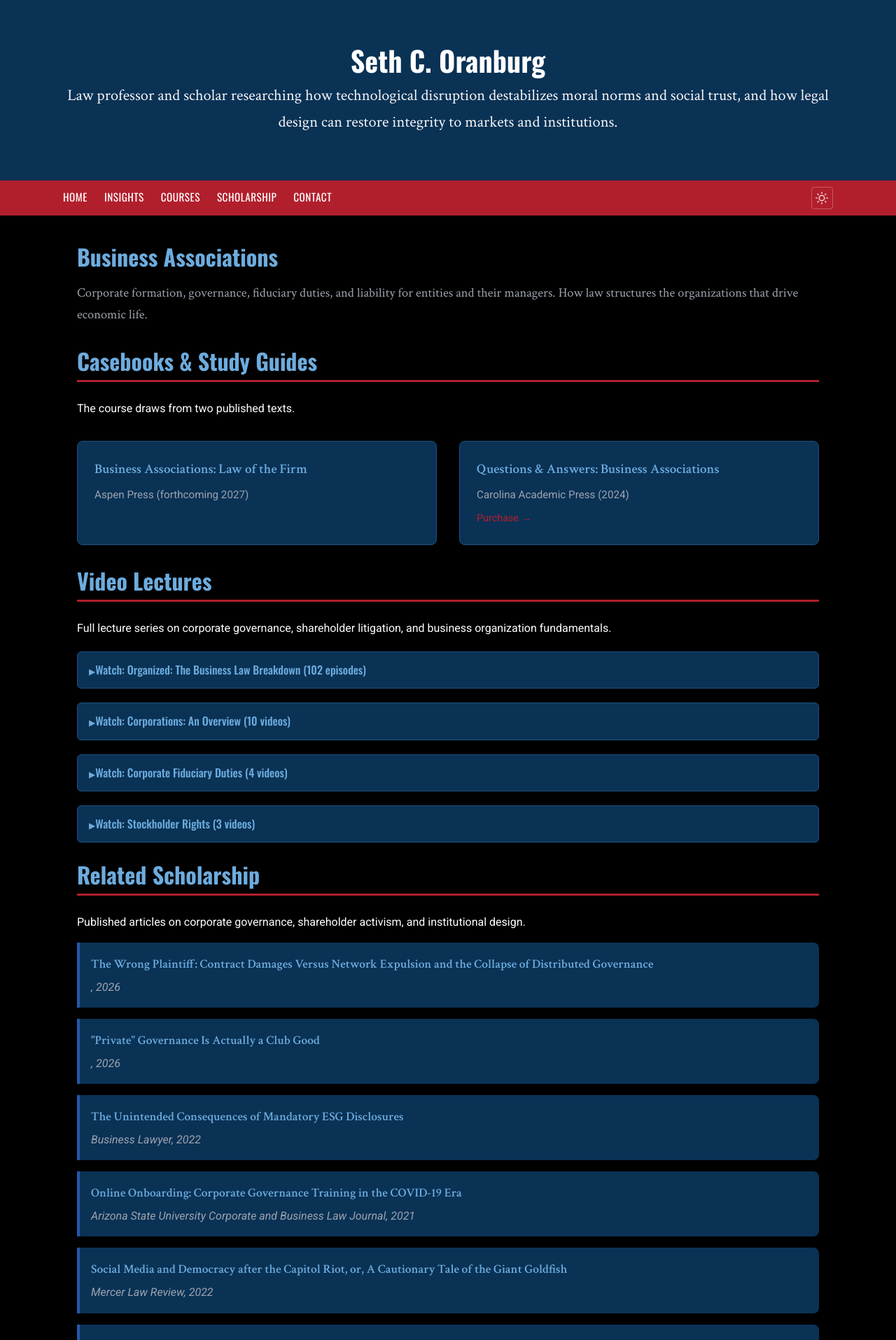
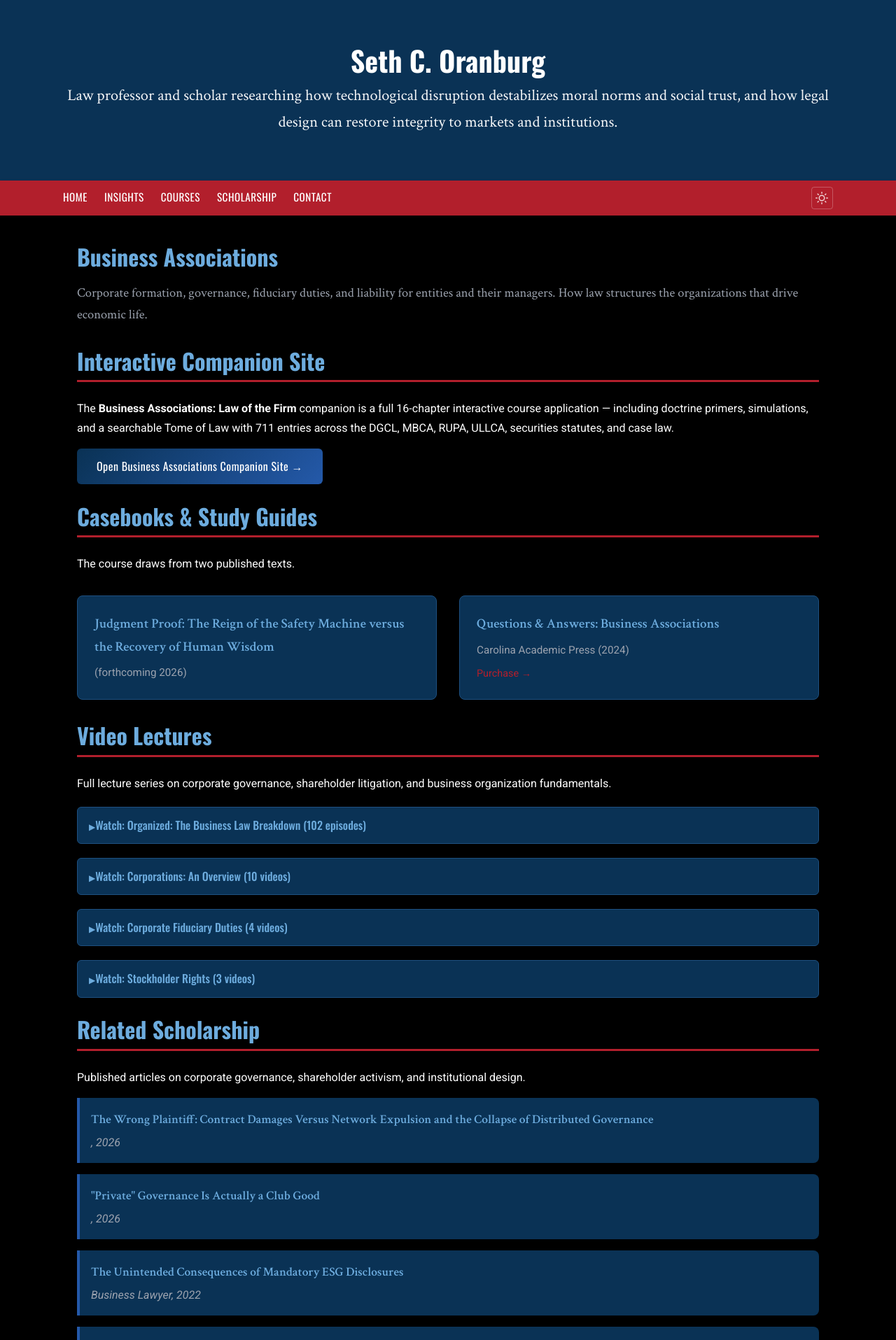
Before and after one commit to Oranburg/oranburg.github.io, a Jekyll site: the page built from courses/business-associations/index.html, in a window 1280 px wide. Shown: the top 1915 px of the page at 70% size. Built offline with Jekyll 4.4.1, drawn with Linux system fonts in a browser that asks for light colours; some of the changed text lies outside the part shown.

Commit message:
Fix wrong university in structured data; cross-link companion sites; SEO & accessibility (#13)
* Fix alumni data, cross-link companion sites, accessibility and security improvements

Agent-Logs-Url: https://github.com/Oranburg/oranburg.github.io/sessions/062dbeec-b31d-4257-9658-1d9534cedb2b

Co-authored-by: Oranburg <259708769+Oranburg@users.noreply.github.com>

* Replace inline styles with companion-cta-wrapper CSS class

Agent-Logs-Url: https://github.com/Oranburg/oranburg.github.io/sessions/062dbeec-b31d-4257-9658-1d9534cedb2b

Co-authored-by: Oranburg <259708769+Oranburg@users.noreply.github.com>

---------

Co-authored-by: copilot-swe-agent[bot] <198982749+Copilot@users.noreply.github.com>
Co-authored-by: Oranburg <259708769+Oranburg@users.noreply.github.com>

```diff
--- a/_layouts/default.html
+++ b/_layouts/default.html
@@ -53,10 +53,15 @@
     "sameAs": [
       "https://www.youtube.com/@BizLaw",
       "https://papers.ssrn.com/sol3/cf_dev/AbsByAuth.cfm?per_id=2256355",
-      "https://bizlawbreakdown.podbean.com"
+      "https://bizlawbreakdown.podbean.com",
+      "https://oranburg.github.io/K/",
+      "https://oranburg.github.io/BA/",
+      "https://oranburg.github.io/exclusive-inclusion/",
+      "https://oranburg.github.io/safety-machine/"
     ],
     "alumniOf": [
-      { "@type": "CollegeOrUniversity", "name": "Georgetown University Law Center" }
+      { "@type": "CollegeOrUniversity", "name": "University of Chicago Law School" },
+      { "@type": "CollegeOrUniversity", "name": "University of Florida" }
     ],
     "award": ["Teaching Excellence Award 2024"],
     "mainEntityOfPage": "https://oranburg.law"
@@ -74,7 +79,7 @@
   </header>
 
   <nav class="site-nav" aria-label="Main navigation">
-    <button class="nav-toggle" onclick="this.closest('.site-nav').classList.toggle('open')" aria-label="Toggle menu">
+    <button class="nav-toggle" onclick="var nav=this.closest('.site-nav');nav.classList.toggle('open');this.setAttribute('aria-expanded',nav.classList.contains('open'))" aria-label="Toggle menu" aria-expanded="false">
       <span></span><span></span><span></span>
     </button>
     <ul>
@@ -117,7 +122,11 @@
         <a href="/equally-poor/">Equally Poor</a>
         <a href="/PTS/">Protecting Trade Secrets</a>
         <a href="/law-governance/">Law &amp; Governance</a>
-        <a href="https://actag.bio" target="_blank">ACTAG</a>
+        <a href="https://oranburg.github.io/K/" target="_blank" rel="noopener noreferrer">Contract Law Companion</a>
+        <a href="https://oranburg.github.io/BA/" target="_blank" rel="noopener noreferrer">Business Associations Companion</a>
+        <a href="https://oranburg.github.io/exclusive-inclusion/" target="_blank" rel="noopener noreferrer">Exclusive Inclusion</a>
+        <a href="https://oranburg.github.io/safety-machine/" target="_blank" rel="noopener noreferrer">Judgment Proof</a>
+        <a href="https://actag.bio" target="_blank" rel="noopener noreferrer">ACTAG</a>
       </div>
       <p>&copy; {{ site.time | date: "%Y" }} {{ site.title }}. All rights reserved.</p>
     </div>
--- a/assets/css/site.css
+++ b/assets/css/site.css
@@ -1496,6 +1496,12 @@ details.embed[open] summary {
   .browse-area-grid {
     grid-template-columns: 1fr;
   }
+}
+
+/* ---------- Companion Site CTA Wrapper ---------- */
+
+.companion-cta-wrapper {
+  margin: var(--space-md) 0 var(--space-lg);
 }
 
 /* ---------- Courses Page ---------- */
--- a/courses/business-associations/index.html
+++ b/courses/business-associations/index.html
@@ -6,6 +6,12 @@ permalink: /courses/business-associations/
 <div class="hub-intro">
   <h1>Business Associations</h1>
   <p class="literary">Corporate formation, governance, fiduciary duties, and liability for entities and their managers. How law structures the organizations that drive economic life.</p>
+</div>
+
+<h2>Interactive Companion Site</h2>
+<p>The <strong>Business Associations: Law of the Firm</strong> companion is a full 16-chapter interactive course application — including doctrine primers, simulations, and a searchable Tome of Law with 711 entries across the DGCL, MBCA, RUPA, ULLCA, securities statutes, and case law.</p>
+<div class="companion-cta-wrapper">
+  <a href="https://oranburg.github.io/BA/" target="_blank" rel="noopener noreferrer" class="cta-link">Open Business Associations Companion Site &rarr;</a>
 </div>
 
 <h2>Casebooks &amp; Study Guides</h2>
--- a/courses/contracts/index.html
+++ b/courses/contracts/index.html
@@ -6,6 +6,12 @@ permalink: /courses/contracts/
 <div class="hub-intro">
   <h1>Contract Law</h1>
   <p class="literary">When and how should law enforce voluntary agreements? This course explores the rules, cases, and problems that define contractual obligation in American law.</p>
+</div>
+
+<h2>Interactive Companion Site</h2>
+<p>The <strong>Contract Law Companion</strong> includes interactive exercises — including the Bilbo's Burglar Agreement contract anatomy, a Remedies simulation, and a Battle of the Forms UCC 2-207 game — plus a statutory supplement and supplementary resources organized by chapter.</p>
+<div class="companion-cta-wrapper">
+  <a href="https://oranburg.github.io/K/" target="_blank" rel="noopener noreferrer" class="cta-link">Open Contract Law Companion Site &rarr;</a>
 </div>
 
 <h2>Casebook</h2>
```
Also changed, not shown: _data/scholarship.yml (+3 -5 lines).
